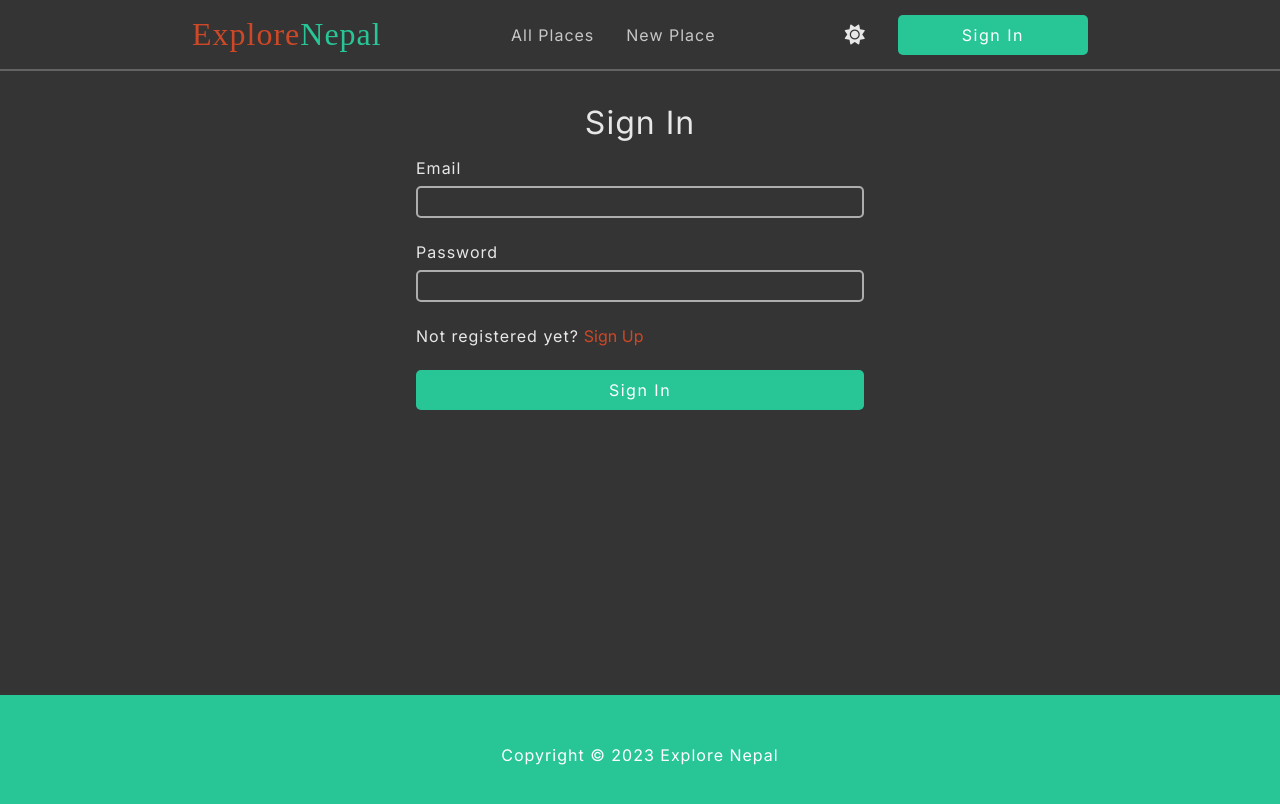
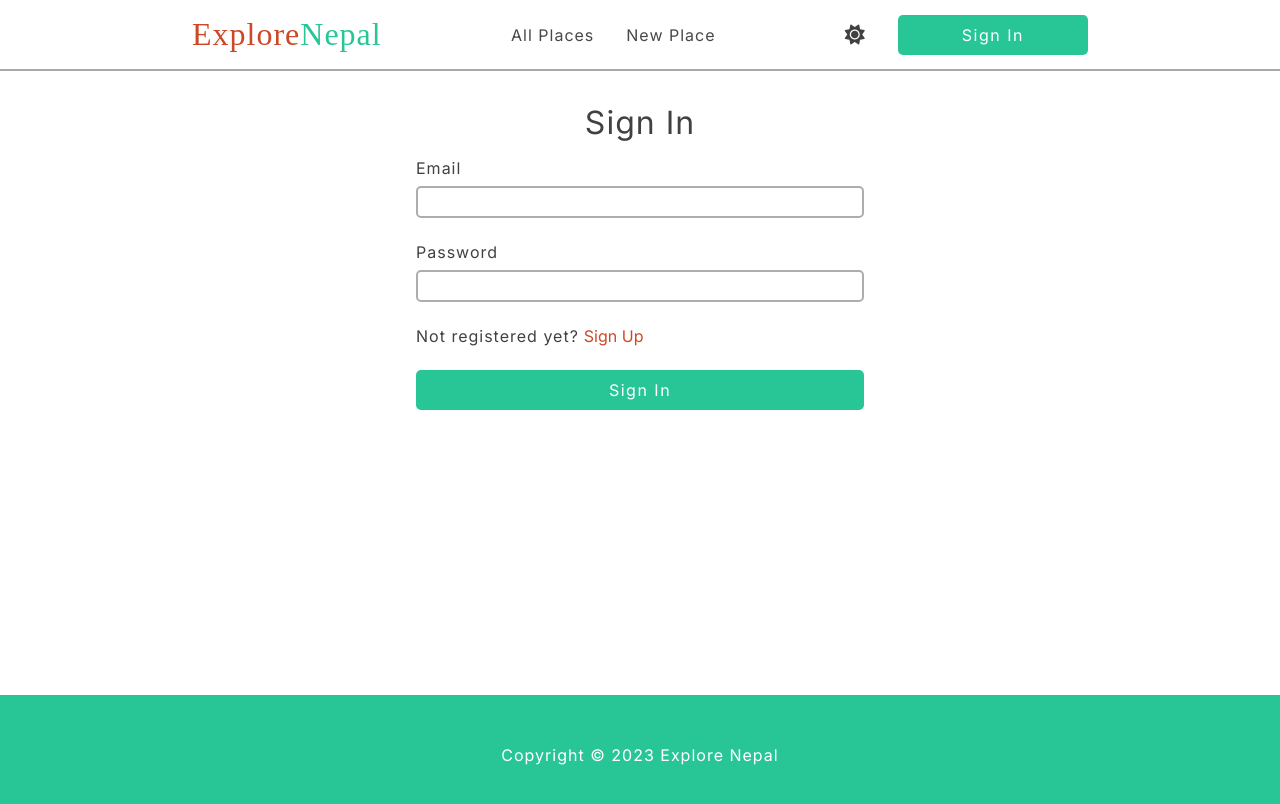
Before and after one commit to offanish/explore-nepal, a React (Create React App) app in the folder client/: page /sign-up in a window 1280 px wide. Shown: the top 804 px of the page. Built offline with nearby package versions, Linux system fonts and the light colour scheme; a web font is replaced by a local one.

Commit message:
dark mode defult light feature

```diff
--- a/client/src/state/globalSlice.js
+++ b/client/src/state/globalSlice.js
@@ -9,7 +9,7 @@ const initialState = {
   showAlert: false,
   user: userFromStorage,
   token: tokenFromStorage,
-  dark: true,
+  dark: false,
 }
 
 const globalSlice = createSlice({
```
Also changed, not shown: 7 other files (tests, documents, lock files or other folders).
